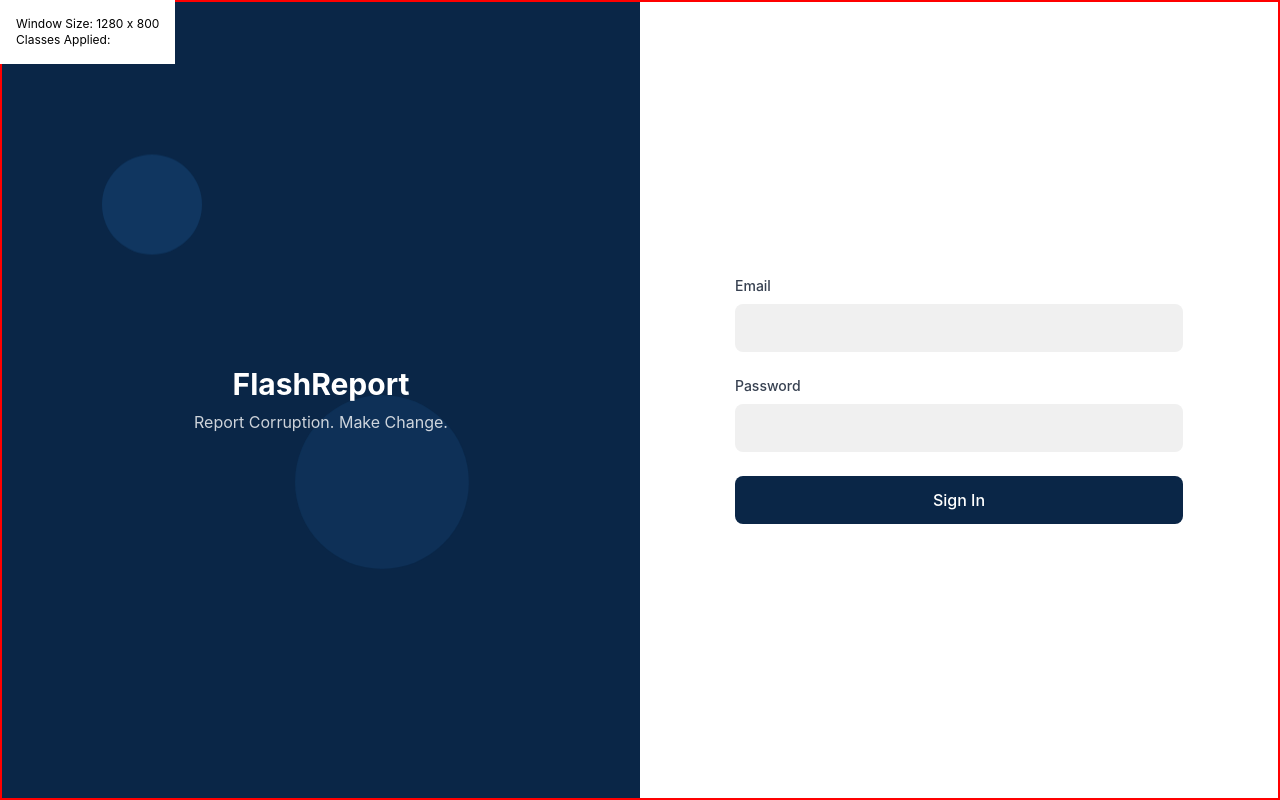
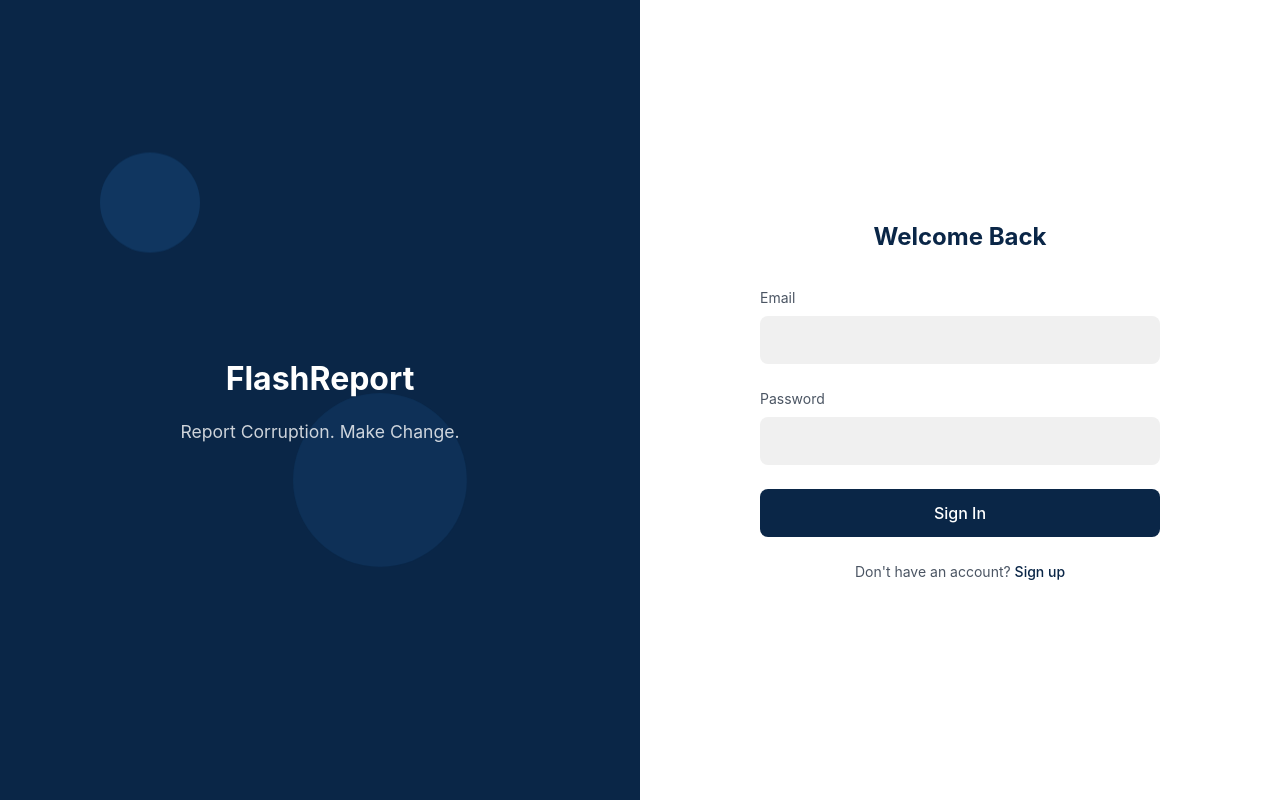
Before and after one commit to bguerschom/flashreport, a React (Vite) app: page /login in a window 1280 px wide. Built offline with nearby package versions, Linux system fonts and the light colour scheme.

Commit message:
Update LoginPage.jsx

```diff
--- a/src/components/auth/LoginPage.jsx
+++ b/src/components/auth/LoginPage.jsx
@@ -1,4 +1,4 @@
-import React, { useState, useEffect } from 'react';
+import React, { useState } from 'react';
 import { motion } from 'framer-motion';
 import { Link } from 'react-router-dom';
 
@@ -8,150 +8,194 @@ const LoginPage = () => {
     password: ''
   });
   const [isLoading, setIsLoading] = useState(false);
-  const [error, setError] = useState(null);
-
-  useEffect(() => {
-    // Check if Tailwind is loaded
-    const isTailwindLoaded = document.documentElement.classList.contains('dark') !== undefined;
-    console.log('Tailwind loaded:', isTailwindLoaded);
-
-    // Check if styles are being applied
-    const testElement = document.createElement('div');
-    testElement.className = 'bg-[#0A2647]';
-    document.body.appendChild(testElement);
-    const computedStyle = window.getComputedStyle(testElement);
-    const isStyleApplied = computedStyle.backgroundColor !== '';
-    console.log('Style applied:', isStyleApplied);
-    console.log('Background color:', computedStyle.backgroundColor);
-    document.body.removeChild(testElement);
-
-    // Check imports
-    try {
-      if (!motion) {
-        console.error('Framer Motion not loaded');
-        setError('Animation library not loaded');
-      }
-    } catch (e) {
-      console.error('Error loading dependencies:', e);
-      setError('Required dependencies not loaded');
-    }
-
-    // Log current environment
-    console.log('Current environment:', {
-      isDevelopment: process.env.NODE_ENV === 'development',
-      publicPath: process.env.PUBLIC_URL,
-      baseUrl: window.location.origin
-    });
-  }, []);
 
   const handleSubmit = async (e) => {
     e.preventDefault();
     setIsLoading(true);
-    setError(null);
-
-    try {
-      // Simulate API call
-      await new Promise(resolve => setTimeout(resolve, 2000));
-      console.log('Form submitted with:', formData);
-    } catch (err) {
-      console.error('Error during submission:', err);
-      setError('Failed to submit form');
-    } finally {
-      setIsLoading(false);
-    }
+    setTimeout(() => setIsLoading(false), 2000);
   };
 
   return (
-    <div className="flex h-screen" style={{ border: '2px solid red' }}>
-      {/* Added border to check if component is rendering */}
-
-      {/* Debug Information */}
-      <div className="fixed top-0 left-0 bg-white p-4 z-50 text-xs">
-        <p>Window Size: {window.innerWidth} x {window.innerHeight}</p>
-        <p>Classes Applied: {document.body.classList.toString()}</p>
-        {error && <p className="text-red-500">Error: {error}</p>}
-      </div>
-
-      {/* Left Side - Dark Blue Section */}
-      <div className="w-1/2 relative overflow-hidden hidden md:block" style={{ backgroundColor: '#0A2647' }}>
-        {/* Using inline styles as fallback */}
-        <div className="absolute top-4 left-4 text-white">
-          <p>Left side rendered</p>
-        </div>
-
-        {/* Animated Circles */}
+    <div style={{ display: 'flex', height: '100vh', width: '100vw', margin: 0, padding: 0 }}>
+      {/* Left Side */}
+      <div style={{
+        width: '50%',
+        backgroundColor: '#0A2647',
+        position: 'relative',
+        overflow: 'hidden'
+      }}>
+        {/* Animated Circle 1 */}
         <motion.div
           animate={{
-            y: [0, 10, 0],
+            y: [0, 10, 0]
           }}
           transition={{
             duration: 3,
             repeat: Infinity,
             ease: "easeInOut"
           }}
-          className="absolute top-[150px] left-[100px] w-[100px] h-[100px] rounded-full"
-          style={{ backgroundColor: '#144272', opacity: 0.6 }}
+          style={{
+            position: 'absolute',
+            top: '150px',
+            left: '100px',
+            width: '100px',
+            height: '100px',
+            borderRadius: '50%',
+            backgroundColor: '#144272',
+            opacity: 0.6
+          }}
         />
 
+        {/* Animated Circle 2 */}
         <motion.div
           animate={{
-            scale: [1, 1.1, 1],
+            scale: [1, 1.1, 1]
           }}
           transition={{
             duration: 4,
             repeat: Infinity,
             ease: "easeInOut"
           }}
-          className="absolute top-[400px] left-[300px] w-[160px] h-[160px] rounded-full"
-          style={{ backgroundColor: '#144272', opacity: 0.4 }}
+          style={{
+            position: 'absolute',
+            top: '400px',
+            left: '300px',
+            width: '160px',
+            height: '160px',
+            borderRadius: '50%',
+            backgroundColor: '#144272',
+            opacity: 0.4
+          }}
         />
 
-        <div className="absolute top-1/2 left-1/2 transform -translate-x-1/2 -translate-y-1/2">
-          <h1 className="text-white text-3xl font-bold text-center">FlashReport</h1>
-          <p className="text-white/80 text-center mt-2">Report Corruption. Make Change.</p>
+        {/* Text Content */}
+        <div style={{
+          position: 'absolute',
+          top: '50%',
+          left: '50%',
+          transform: 'translate(-50%, -50%)',
+          textAlign: 'center',
+          color: 'white'
+        }}>
+          <h1 style={{ fontSize: '2rem', fontWeight: 'bold', marginBottom: '1rem' }}>
+            FlashReport
+          </h1>
+          <p style={{ fontSize: '1.1rem', opacity: 0.8 }}>
+            Report Corruption. Make Change.
+          </p>
         </div>
       </div>
 
       {/* Right Side - Login Form */}
-      <div className="w-full md:w-1/2 bg-white flex items-center justify-center px-8">
-        <div className="w-full max-w-md">
-          <form onSubmit={handleSubmit} className="space-y-6">
+      <div style={{
+        width: '50%',
+        backgroundColor: 'white',
+        display: 'flex',
+        alignItems: 'center',
+        justifyContent: 'center',
+        padding: '2rem'
+      }}>
+        <div style={{ width: '100%', maxWidth: '400px' }}>
+          <h2 style={{
+            textAlign: 'center',
+            fontSize: '1.5rem',
+            fontWeight: 'bold',
+            marginBottom: '2rem',
+            color: '#0A2647'
+          }}>
+            Welcome Back
+          </h2>
+
+          <form onSubmit={handleSubmit} style={{ display: 'flex', flexDirection: 'column', gap: '1.5rem' }}>
             <div>
-              <label className="block text-sm font-medium text-gray-700 mb-2">
+              <label style={{
+                display: 'block',
+                marginBottom: '0.5rem',
+                fontSize: '0.875rem',
+                color: '#4B5563'
+              }}>
                 Email
               </label>
               <input
                 type="email"
                 value={formData.email}
                 onChange={(e) => setFormData({ ...formData, email: e.target.value })}
-                className="w-full px-4 py-3 rounded-lg"
-                style={{ backgroundColor: '#f0f0f0' }}
+                style={{
+                  width: '100%',
+                  padding: '0.75rem 1rem',
+                  borderRadius: '0.5rem',
+                  backgroundColor: '#f0f0f0',
+                  border: 'none',
+                  outline: 'none'
+                }}
                 required
               />
             </div>
 
             <div>
-              <label className="block text-sm font-medium text-gray-700 mb-2">
+              <label style={{
+                display: 'block',
+                marginBottom: '0.5rem',
+                fontSize: '0.875rem',
+                color: '#4B5563'
+              }}>
                 Password
               </label>
               <input
                 type="password"
                 value={formData.password}
                 onChange={(e) => setFormData({ ...formData, password: e.target.value })}
-                className="w-full px-4 py-3 rounded-lg"
-                style={{ backgroundColor: '#f0f0f0' }}
+                style={{
+                  width: '100%',
+                  padding: '0.75rem 1rem',
+                  borderRadius: '0.5rem',
+                  backgroundColor: '#f0f0f0',
+                  border: 'none',
+                  outline: 'none'
+                }}
                 required
               />
             </div>
 
-            <button
+            <motion.button
+              whileHover={{ scale: 1.02 }}
+              whileTap={{ scale: 0.98 }}
               type="submit"
-              className="w-full py-3 px-4 rounded-lg text-white font-medium"
-              style={{ backgroundColor: '#0A2647' }}
               disabled={isLoading}
+              style={{
+                width: '100%',
+                padding: '0.75rem 1rem',
+                borderRadius: '0.5rem',
+                backgroundColor: '#0A2647',
+                color: 'white',
+                border: 'none',
+                cursor: 'pointer',
+                fontSize: '1rem',
+                fontWeight: '500'
+              }}
             >
-              {isLoading ? 'Loading...' : 'Sign In'}
-            </button>
+              {isLoading ? (
+                <motion.div
+                  animate={{ rotate: 360 }}
+                  transition={{ duration: 1, repeat: Infinity, ease: "linear" }}
+                  style={{
+                    width: '1.5rem',
+                    height: '1.5rem',
+                    border: '2px solid white',
+                    borderTopColor: 'transparent',
+                    borderRadius: '50%',
+                    margin: '0 auto'
+                  }}
+                />
+              ) : 'Sign In'}
+            </motion.button>
+
+            <p style={{ textAlign: 'center', fontSize: '0.875rem', color: '#4B5563' }}>
+              Don't have an account?{' '}
+              <Link to="/signup" style={{ color: '#0A2647', fontWeight: '500', textDecoration: 'none' }}>
+                Sign up
+              </Link>
+            </p>
           </form>
         </div>
       </div>
```
